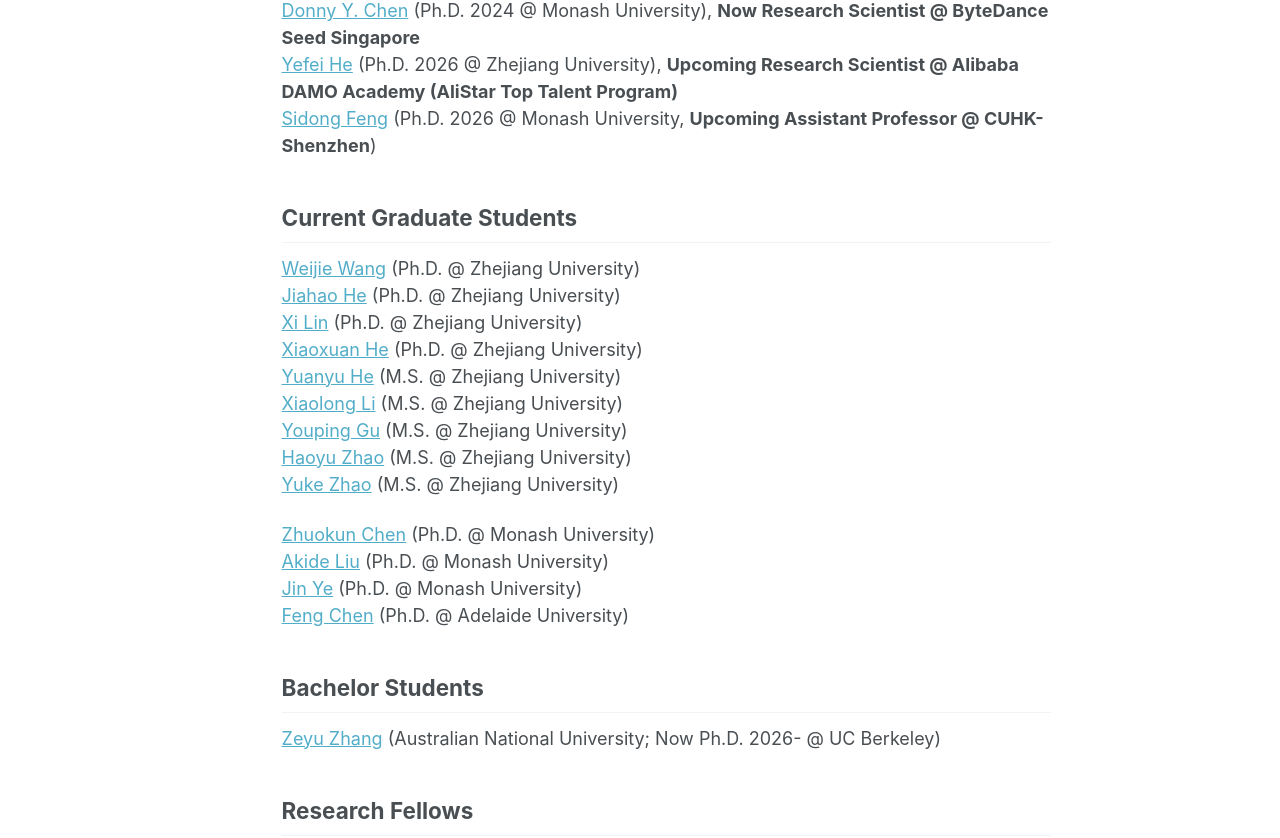
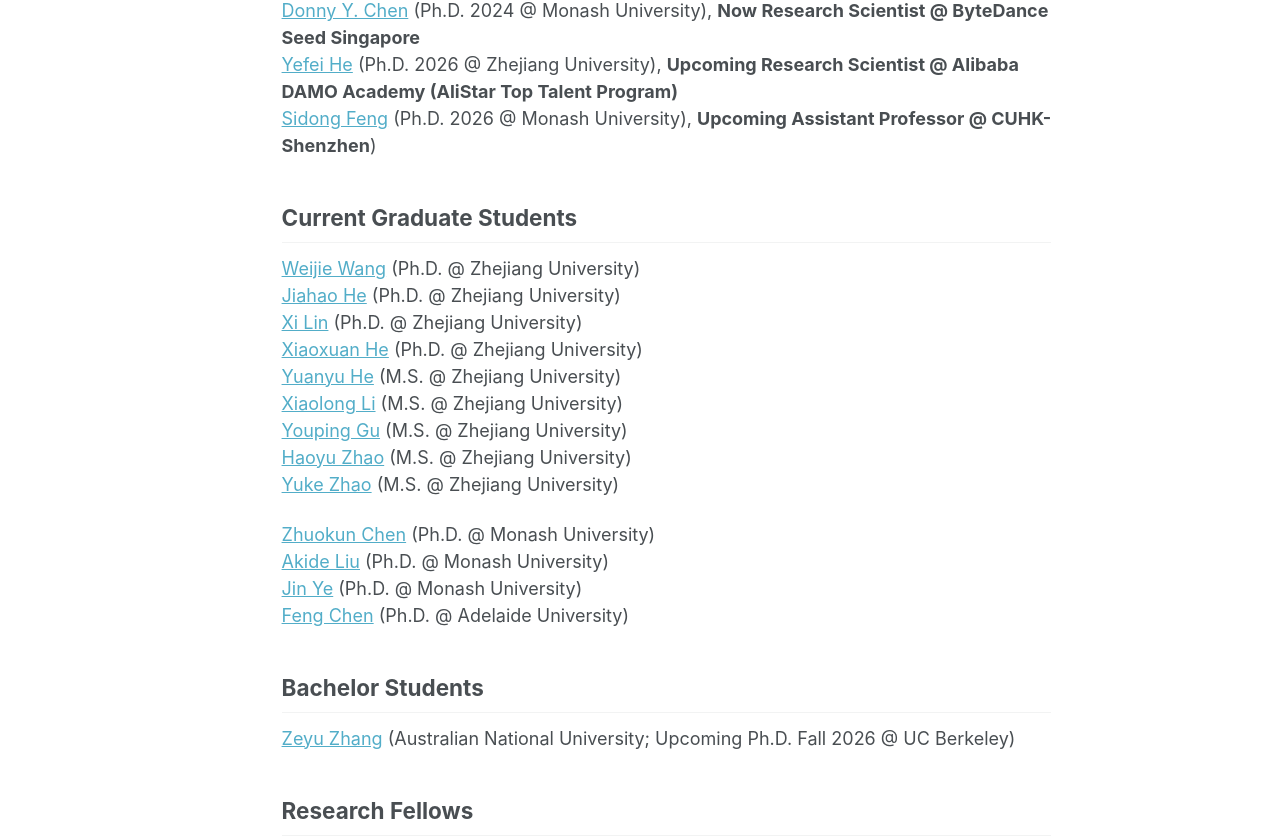
Before and after one commit to ziplab/ziplab.github.io, a Jekyll site: the page built from _pages/people.md, in a window 1280 px wide and 1400 px high. Shown: the part 551-1389 px from the top of the window. Built offline with Jekyll 4.4.1, drawn with Linux system fonts in a browser that asks for light colours.

Commit message:
Update people.md

```diff
--- a/_pages/people.md
+++ b/_pages/people.md
@@ -13,7 +13,7 @@ author_profile: true
 [Yuetian Weng](https://openreview.net/profile?id=~Yuetian_Weng1) (Ph.D. 2024 @ Monash University), **Now Research Scientist @ Seeing Machines Australia**
 [Donny Y. Chen](https://scholar.google.com.sg/citations?user=GqgGZlQAAAAJ) (Ph.D. 2024 @ Monash University), **Now Research Scientist @ ByteDance Seed Singapore**
 [Yefei He](https://scholar.google.com/citations?user=CTEQwwwAAAAJ&hl=zh-CN) (Ph.D. 2026 @ Zhejiang University), **Upcoming Research Scientist @ Alibaba DAMO Academy (AliStar Top Talent Program)**
-[Sidong Feng](https://sidongfeng.github.io/) (Ph.D. 2026 @ Monash University, **Upcoming Assistant Professor @ CUHK-Shenzhen**)
+[Sidong Feng](https://sidongfeng.github.io/) (Ph.D. 2026 @ Monash University), **Upcoming Assistant Professor @ CUHK-Shenzhen**)
 
 
 ## Current Graduate Students
@@ -34,7 +34,7 @@ author_profile: true
 
 
 ## Bachelor Students
-[Zeyu Zhang](https://steve-zeyu-zhang.github.io/) (Australian National University; Now Ph.D. 2026- @ UC Berkeley)
+[Zeyu Zhang](https://steve-zeyu-zhang.github.io/) (Australian National University; Upcoming Ph.D. Fall 2026 @ UC Berkeley)
 
 
 ## Research Fellows
```
